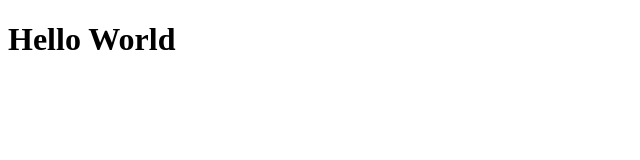
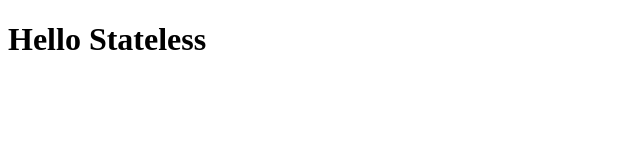
Before and after one commit to FMCalisto/react-get-started, a React (Create React App) app in the folder react-fundamentals/simple-react-app/react-app/: page / in a window 1280 px wide. Shown: the top 160 px of the page, without its empty margins (0-640 px from the left). Built offline with nearby package versions, Linux system fonts and the light colour scheme; the HTML template or start-up script is replaced by a standard one.

Commit message:
[UPDATE] Statelesse

```diff
--- a/react-fundamentals/simple-react-app/react-app/src/App.js
+++ b/react-fundamentals/simple-react-app/react-app/src/App.js
@@ -1,9 +1,20 @@
 import React from 'react';
 
-class App extends React.Component {
-  render() {
-    return <h1>Hello World</h1>
-  }
-}
+// Do not have state
+// class App extends React.Component {
+//   render() {
+//     return <h1>Hello World</h1>
+//   }
+// }
+
+// Do have state
+// class App extends React.Component {
+//   render() {
+//     return React.createElement('h1', null, 'Hello New');
+//   }
+// }
+
+// Do not have state
+const App = () => <h1>Hello Stateless</h1>
 
 export default App
```
